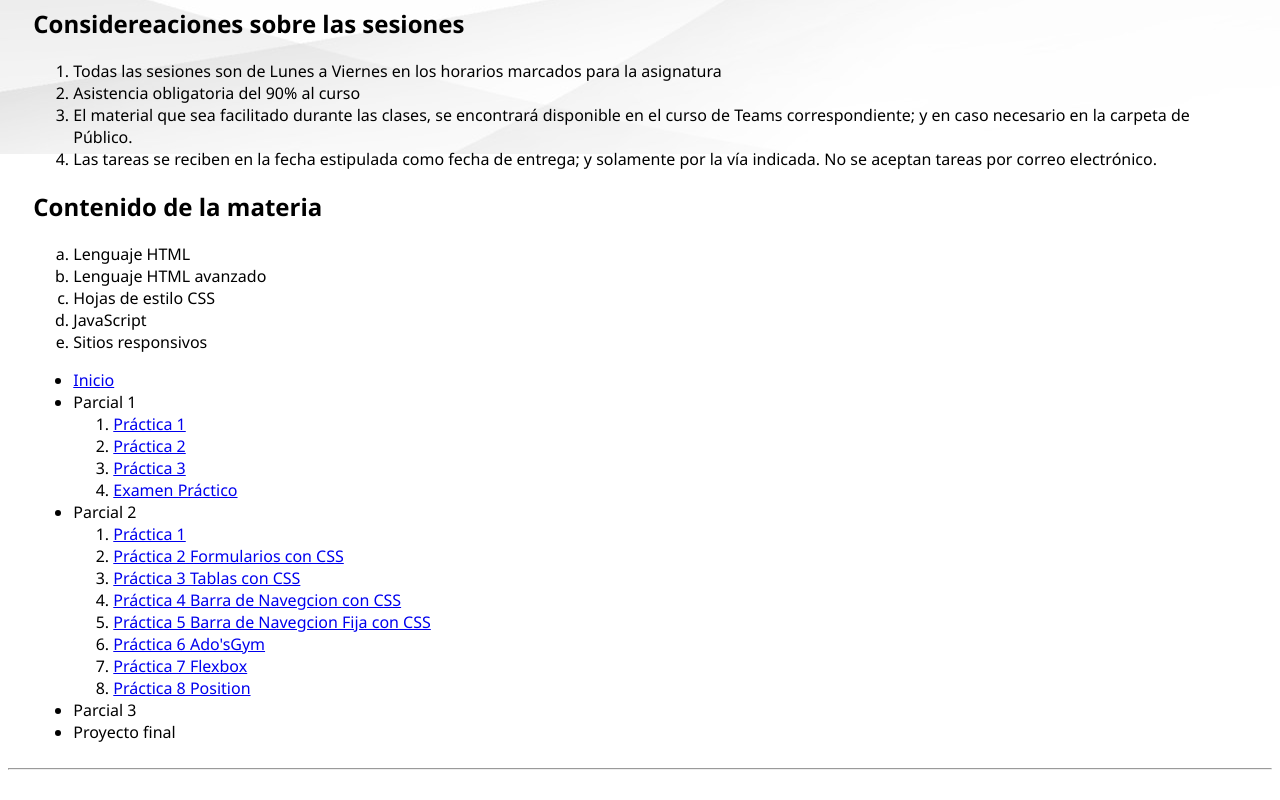
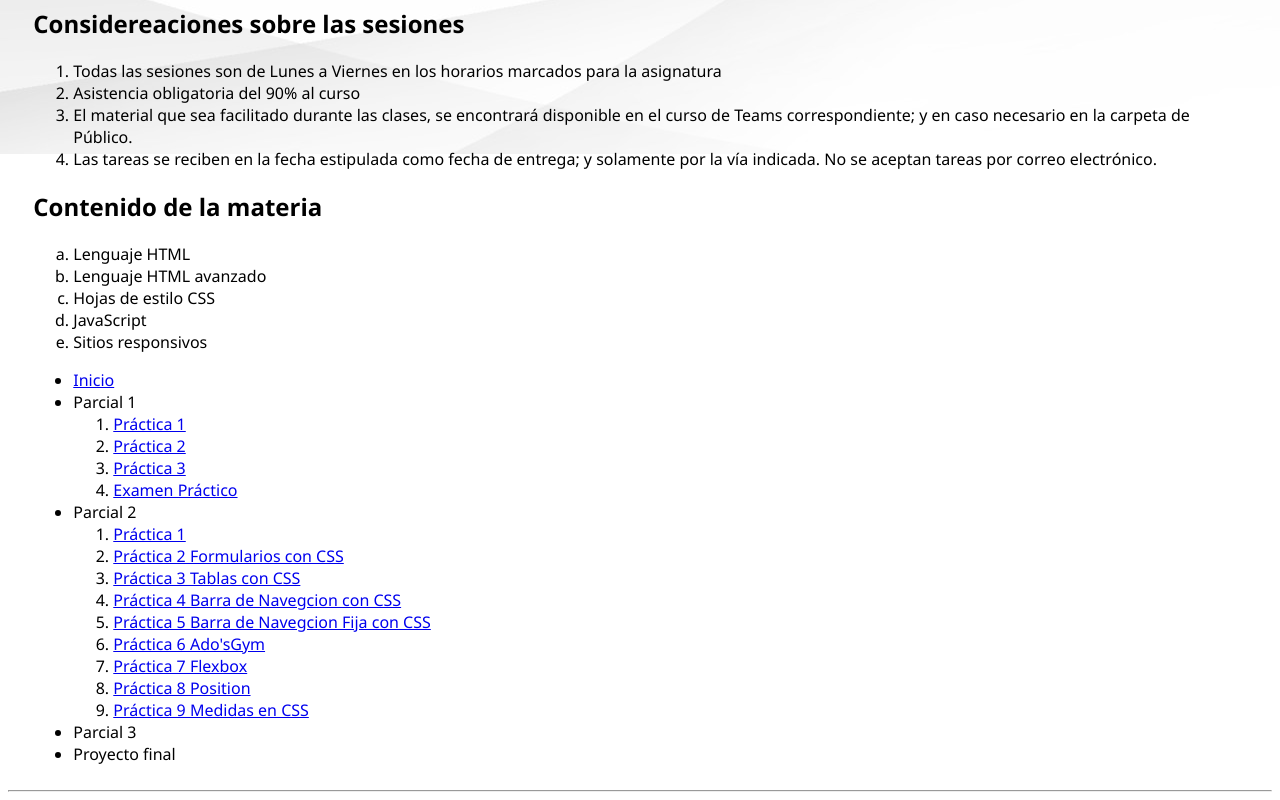
Before and after one commit to AMGfiles/portadolfo, a plain HTML site: page portadolfo/index.html in a window 1280 px wide. Shown: the part 1202-2002 px from the top of the page. Before the commit the page ends 1980 px from the top, so only its background shows below. Drawn offline with Linux system fonts and the light colour scheme.

Commit message:
Update index.html

```diff
--- a/portadolfo/index.html
+++ b/portadolfo/index.html
@@ -166,6 +166,9 @@
                          <li>
                             <a href="position.html">Práctica 8 Position</a>
                         </li>
+                        <li>
+                            <a href="practica9.html">Práctica 9 Medidas en CSS</a>
+                        </li>
                     </ol>
                 </li>
                 <li>
```
